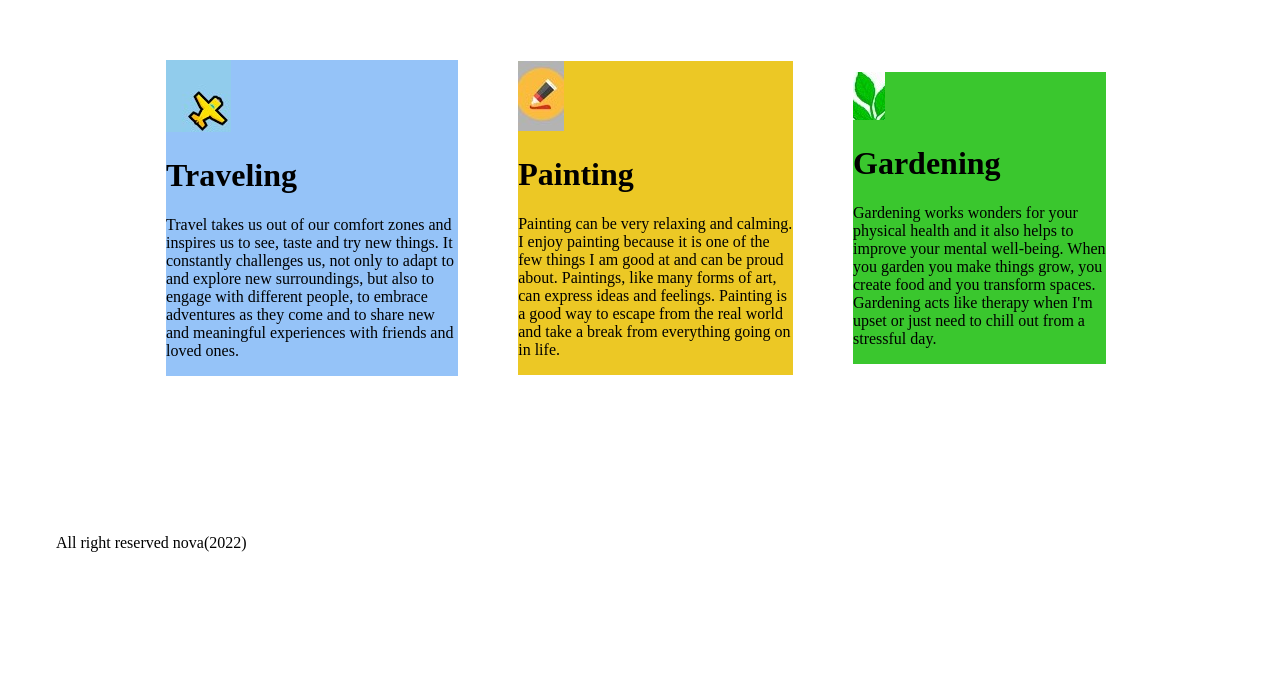
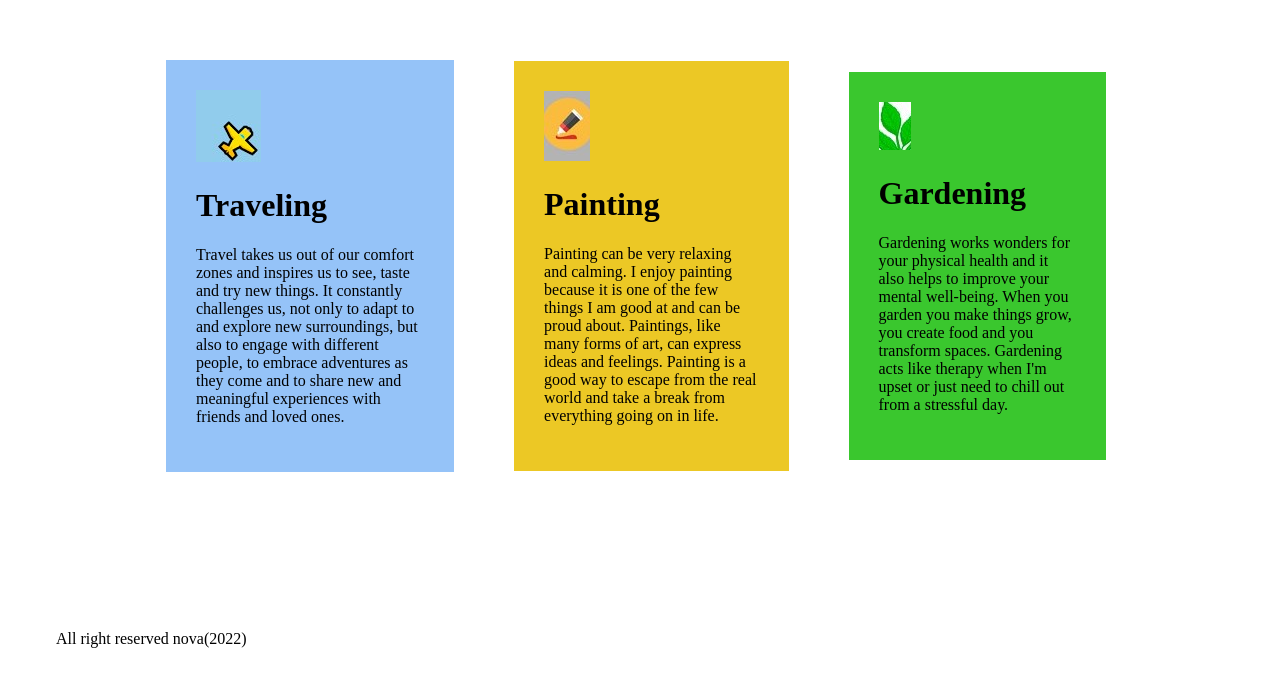
Before and after one commit to SumiaNova/assignment-01, a plain HTML site: page index.html in a window 1280 px wide. Shown: the part 1136-1822 px from the top of the page. Before the commit the page ends 1736 px from the top, so only its background shows below. Drawn offline with Linux system fonts and the light colour scheme.

Commit message:
Update Assignment_1.css

```diff
--- a/Assignment_1.css
+++ b/Assignment_1.css
@@ -39,6 +39,7 @@ div{
 .fourth{
     background-color: rgb(149, 195, 248);
     margin: 30px;
+    padding: 30px;
 }
 .fourth:hover{
     font-weight:bolder;
@@ -49,8 +50,10 @@ div{
 .fifth{
     background-color: rgb(236, 200, 37);
     margin: 30px;
+    padding: 30px;
 }
 .sixth{
     background-color: rgba(49, 197, 36, 0.952);
     margin: 30px;
+    padding: 30px;
 }
```
